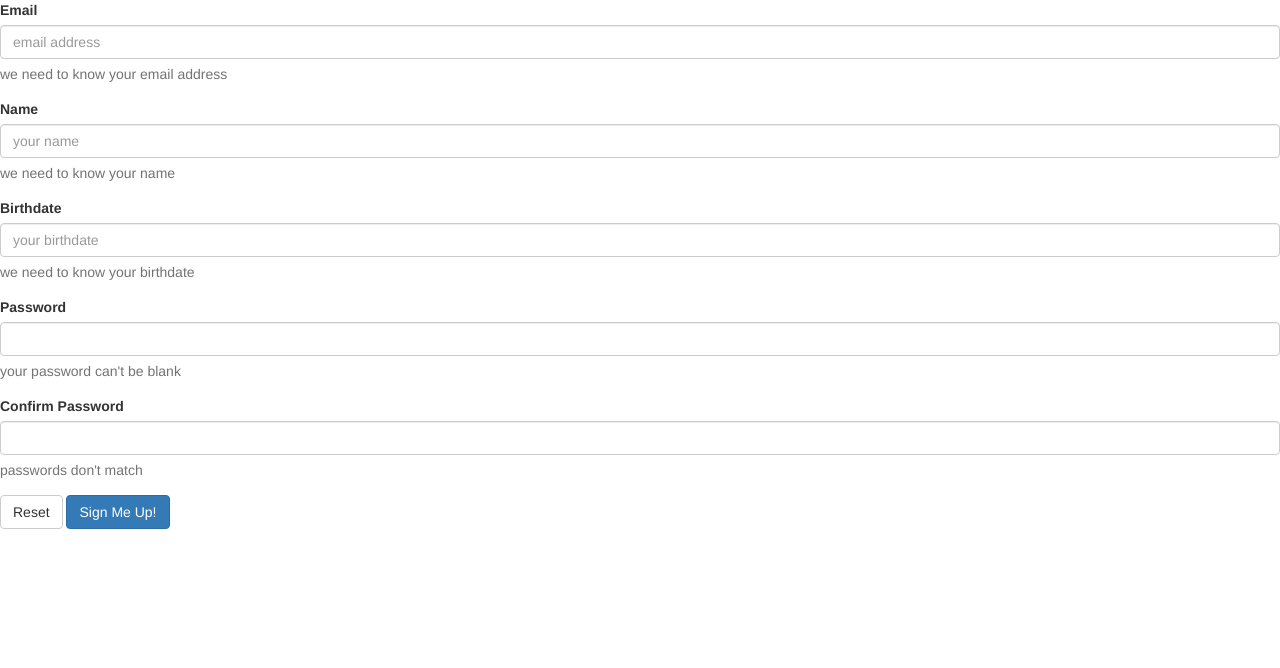
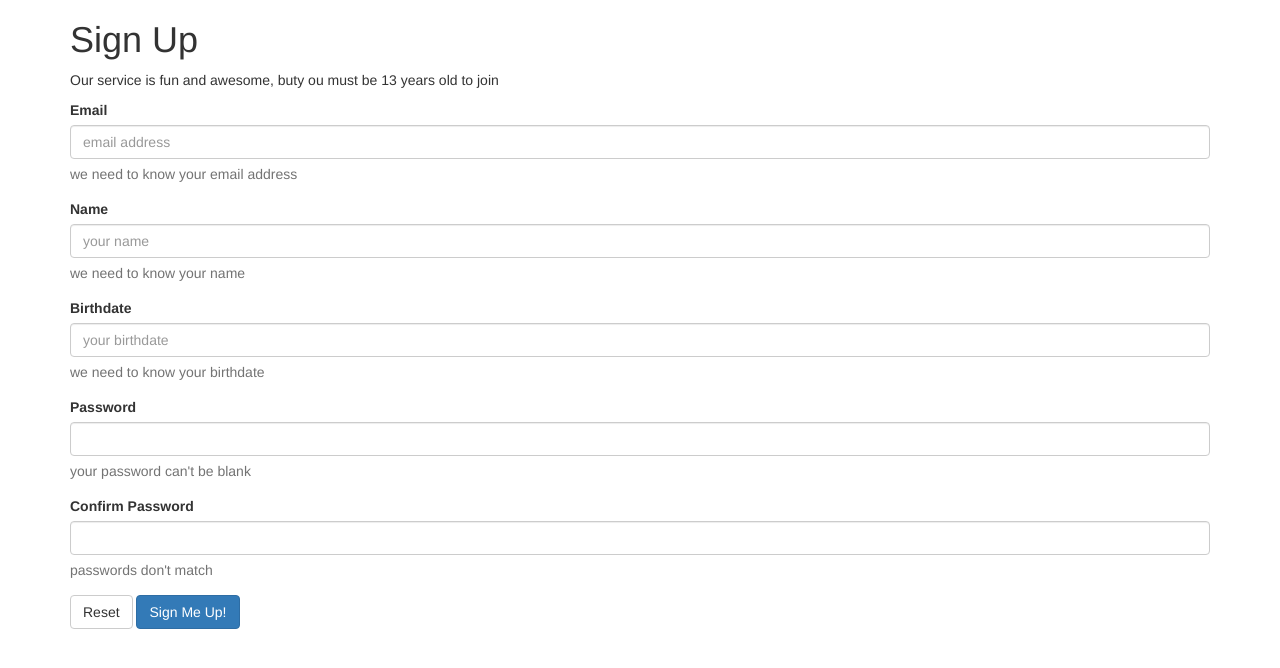
Before and after one commit to abourn/team-challenge, a React (Create React App) app: page / in a window 1280 px wide. Shown: the top 668 px of the page. Built offline with nearby package versions, Linux system fonts and the light colour scheme.

Commit message:
add header to App.js

```diff
--- a/src/App.js
+++ b/src/App.js
@@ -4,7 +4,14 @@ import SignUpForm from './TeamSignUp';
 class App extends Component {
   render() {
     return (
-      <SignUpForm />
+      <div className="container">
+        <header>
+          <h1>Sign Up</h1>
+          <p>Our service is fun and awesome, buty ou must be 13 years old to join</p>
+        </header>
+        <SignUpForm />
+      </div>
+
     );
   }
 }
```
